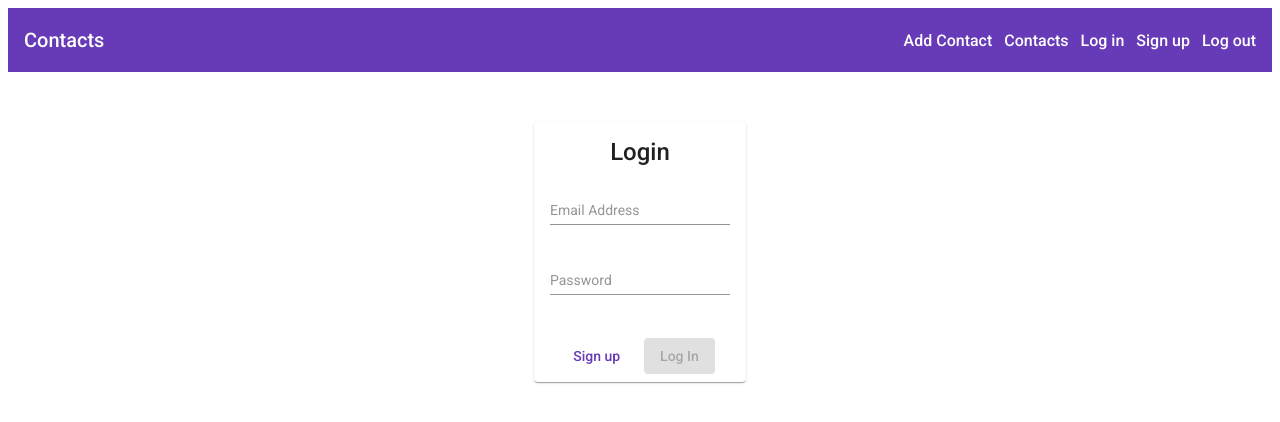
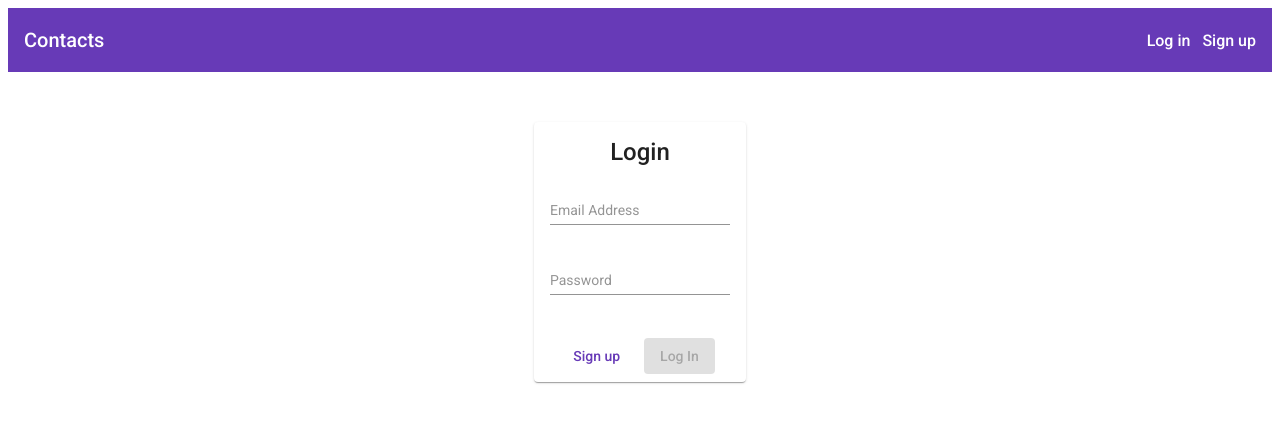
Before and after one commit to gabrielgirbacea/angular-crud, an Angular app: page / in a window 1280 px wide. Shown: the top 422 px of the page. Built offline with nearby package versions, Linux system fonts and the light colour scheme.

Commit message:
Hide/Show navbar elements whether the user is logged in or not

```diff
--- a/src/app/layout/header/header.component.html
+++ b/src/app/layout/header/header.component.html
@@ -3,48 +3,48 @@
 
   <div fxFlex fxLayout fxLayoutAlign="flex-end" fxHide.xs>
     <ul fxLayout fxLayoutGap="12px" class="navigation-items">
-      <li>
+      <li *ngIf="authService.isAuthenticated$ | async">
         <a routerLink="/contacts/add-contact">Add Contact</a>
       </li>
-      <li>
+      <li *ngIf="authService.isAuthenticated$ | async">
         <a routerLink="/contacts">Contacts</a>
       </li>
-      <li>
+      <li *ngIf="!(authService.isAuthenticated$ | async)">
         <a routerLink="/login">Log in</a>
       </li>
-      <li>
+      <li *ngIf="!(authService.isAuthenticated$ | async)">
         <a routerLink="/signup">Sign up</a>
       </li>
-      <li>
-        <a>Log out</a>
+      <li *ngIf="authService.isAuthenticated$ | async">
+        <a (click)="logout()">Log out</a>
       </li>
     </ul>
   </div>
 
   <div fxFlex fxLayout fxLayoutAlign="flex-end" fxHide.gt-xs>
     <ul fxLayout class="navigation-items">
-      <li>
+      <li *ngIf="authService.isAuthenticated$ | async">
         <a mat-icon-button routerLink="/contacts/add-contact" matTooltip="Add Contact">
           <mat-icon>add</mat-icon>
         </a>
       </li>
-      <li>
+      <li *ngIf="authService.isAuthenticated$ | async">
         <a mat-icon-button routerLink="/contacts" matTooltip="Contacts">
           <mat-icon>contact_mail</mat-icon>
         </a>
       </li>
-      <li>
+      <li *ngIf="!(authService.isAuthenticated$ | async)">
         <a mat-icon-button routerLink="/login" matTooltip="Log in">
           <mat-icon>flight_land</mat-icon>
         </a>
       </li>
-      <li>
+      <li *ngIf="!(authService.isAuthenticated$ | async)">
         <a mat-icon-button routerLink="/signup" matTooltip="Sign up">
           <mat-icon>how_to_reg</mat-icon>
         </a>
       </li>
-      <li>
-        <button mat-icon-button matTooltip="Logout">
+      <li *ngIf="authService.isAuthenticated$ | async">
+        <button (click)="logout()" mat-icon-button matTooltip="Logout">
           <mat-icon>flight_takeoff</mat-icon>
         </button>
       </li>
--- a/src/app/layout/header/header.component.ts
+++ b/src/app/layout/header/header.component.ts
@@ -1,15 +1,17 @@
-import { Component, OnInit } from '@angular/core';
+import { Component } from "@angular/core";
+import { AuthService } from "@services/auth.service";
 
 @Component({
-  selector: 'app-header',
-  templateUrl: './header.component.html',
-  styleUrls: ['./header.component.sass']
+  selector: "app-header",
+  templateUrl: "./header.component.html",
+  styleUrls: ["./header.component.sass"]
 })
-export class HeaderComponent implements OnInit {
+export class HeaderComponent {
+  constructor(public authService: AuthService) {}
 
-  constructor() { }
+  isAuthenticated = false;
 
-  ngOnInit(): void {
+  logout(): void {
+    this.authService.logout();
   }
-
 }
```
